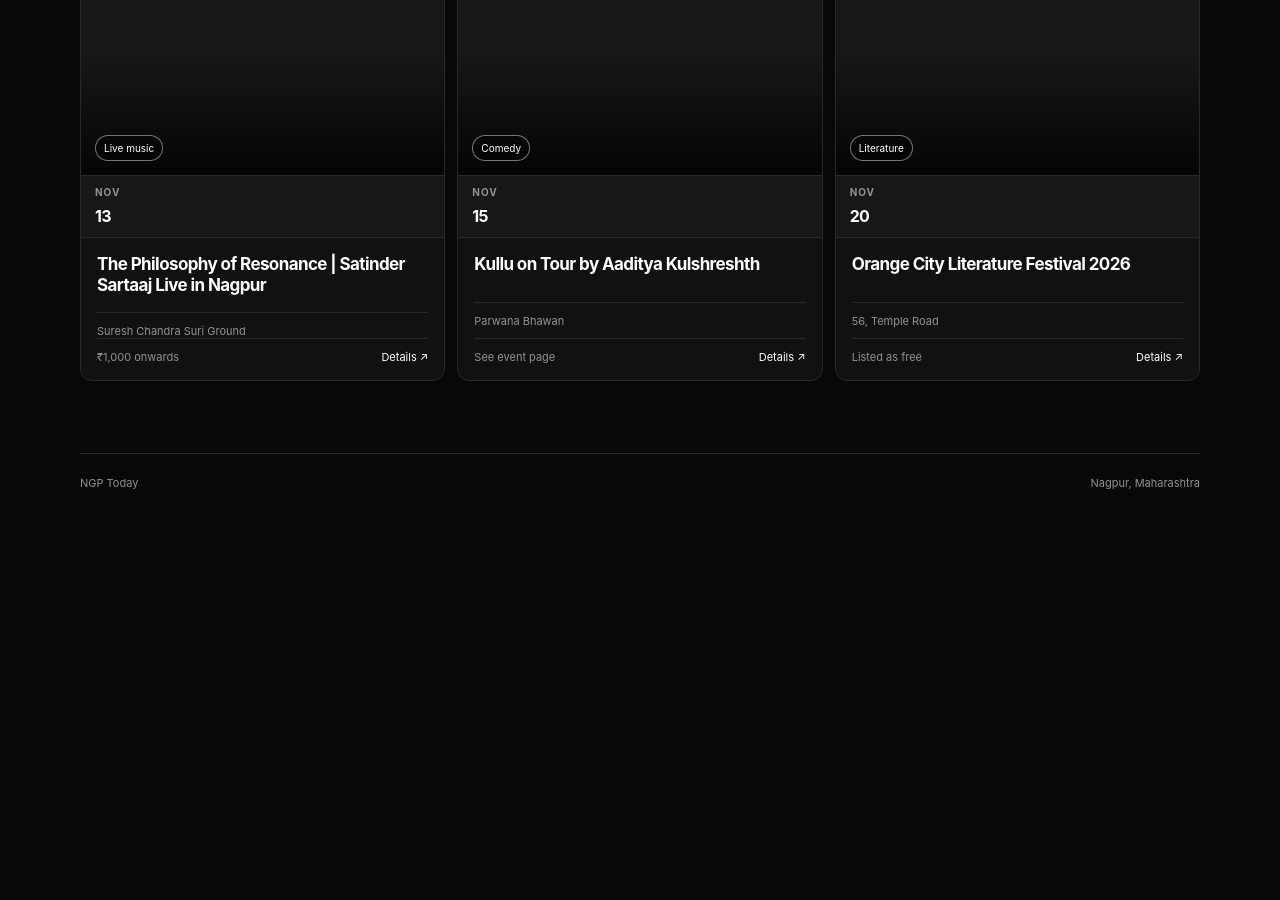
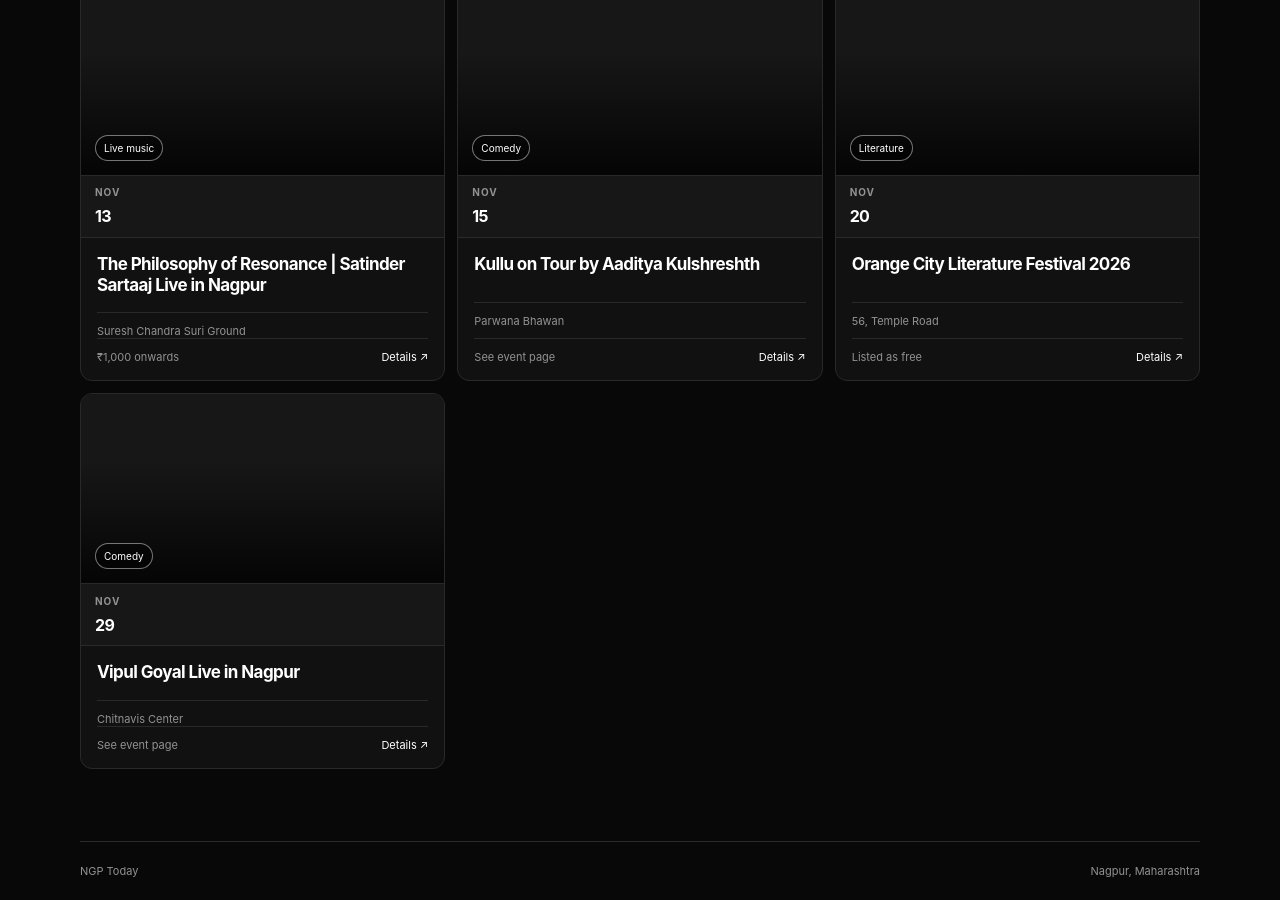
Before and after one commit to mayurdevman/ngp.today, a Jekyll site: the page built from website/index.html, in a window 1280 px wide and 900 px high, scrolled down 3302 px. Built offline with Jekyll 4.4.1, drawn with Linux system fonts in a browser that asks for light colours; before the commit the page ends 3814 px from its top, so only the background shows below that.

Commit message:
Add Vipul Goyal event listing

```diff
--- a/website/_data/events.json
+++ b/website/_data/events.json
@@ -196,4 +196,14 @@
     "price_label": "See event page",
     "organizer_name": "As listed on AllEvents"
   }
+,
+  {
+    "title": "Vipul Goyal Live in Nagpur",
+    "starts_at": "2026-11-29T18:15:00+05:30",
+    "source_url": "https://allevents.in/nagpur/recently-added",
+    "venue_name": "Chitnavis Center",
+    "category": "Comedy",
+    "price_label": "See event page",
+    "organizer_name": "As listed on AllEvents"
+  }
 ]
```
